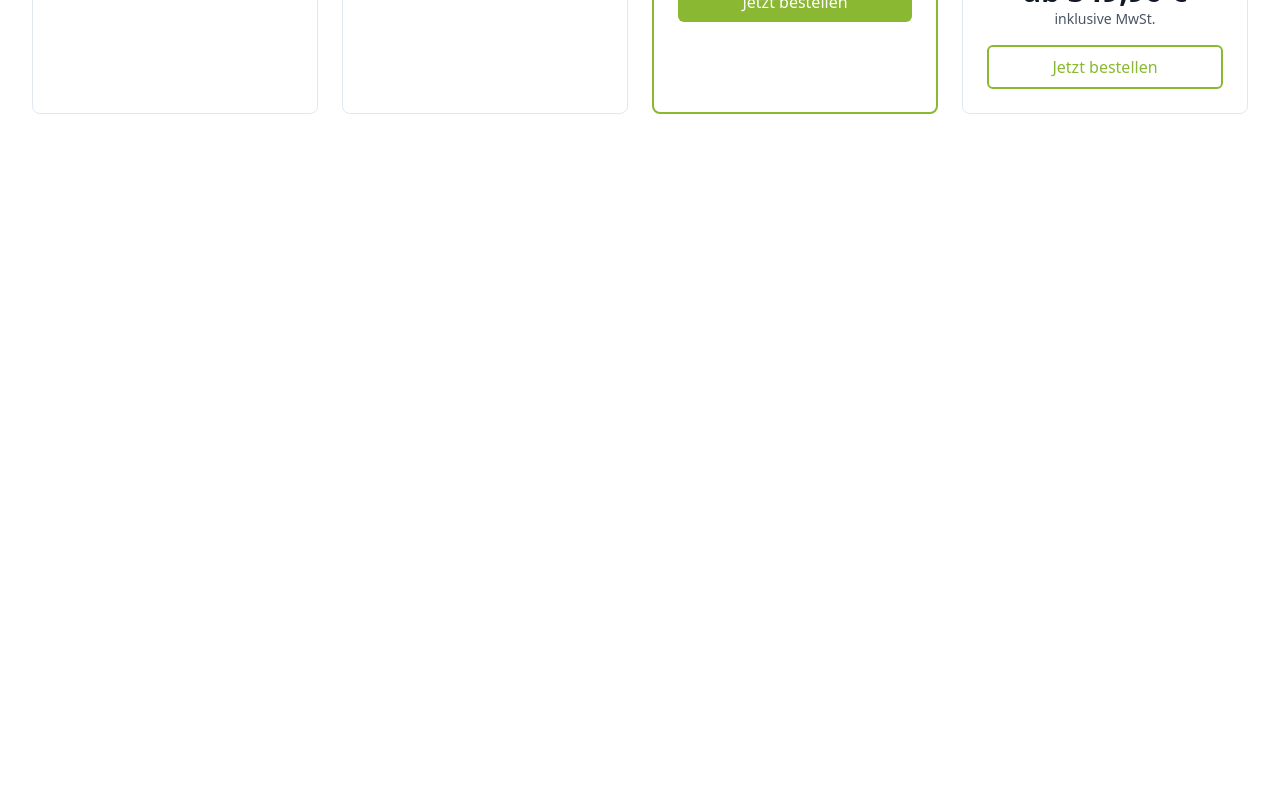
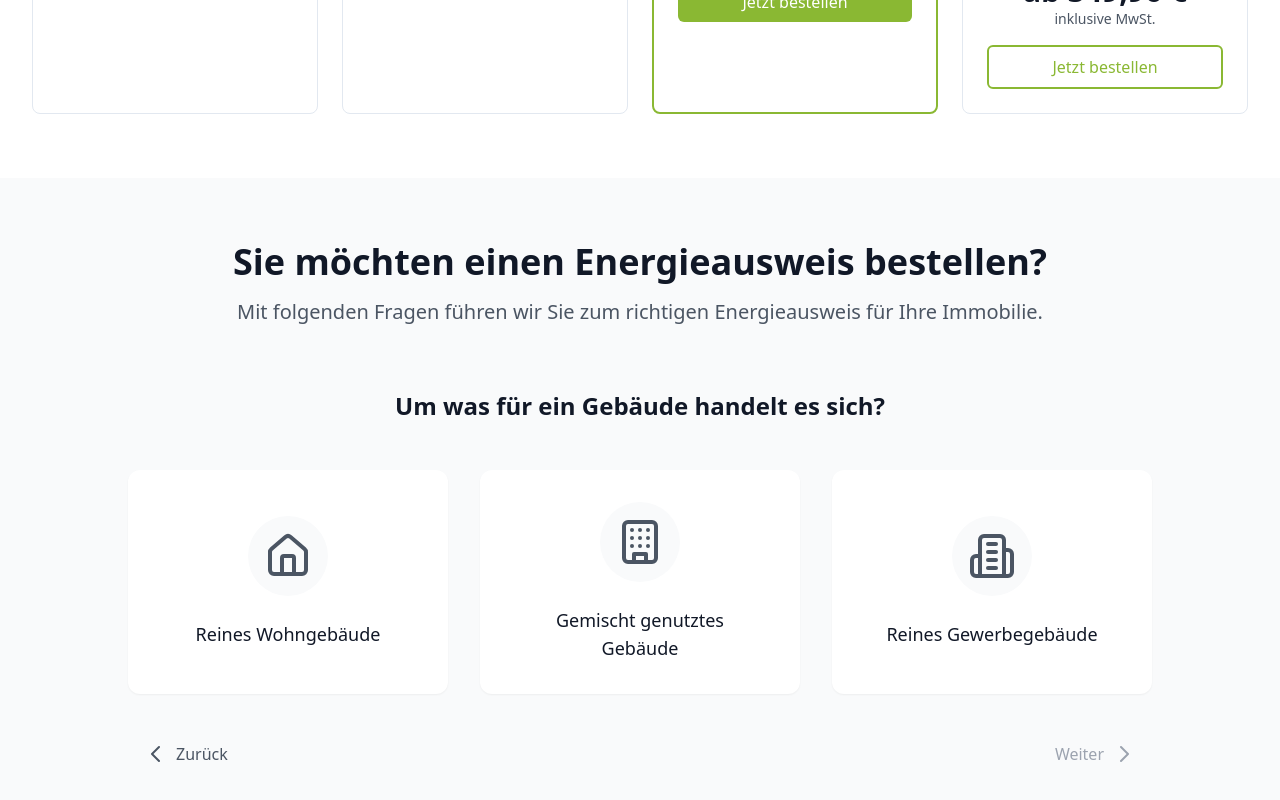
Before and after one commit to mldwr/recreate-hero-website, a React (Vite) app: page / in a window 1280 px wide. Shown: the part 2554-3354 px from the top of the page. Before the commit the page ends 2732 px from the top, so only its background shows below. Built offline with nearby package versions, Linux system fonts and the light colour scheme.

Commit message:
Add new section
Adds a new section to the website, as per the attached image.  The exact content and implementation details are not specified in this commit.

```diff
--- /dev/null
+++ b/src/components/BuildingTypeSection.tsx
@@ -0,0 +1,145 @@
+
+import { Building, Home, Building2 } from "lucide-react";
+import { useState } from "react";
+
+const BuildingTypeSection = () => {
+  const [selectedType, setSelectedType] = useState<string | null>(null);
+
+  const buildingTypes = [
+    {
+      id: "residential",
+      icon: Home,
+      title: "Reines Wohngebäude",
+    },
+    {
+      id: "mixed",
+      icon: Building,
+      title: "Gemischt genutztes\nGebäude",
+    },
+    {
+      id: "commercial",
+      icon: Building2,
+      title: "Reines Gewerbegebäude",
+    },
+  ];
+
+  return (
+    <section className="py-16 bg-gray-50">
+      <div className="max-w-7xl mx-auto px-4 sm:px-6 lg:px-8">
+        <div className="text-center space-y-4 mb-16">
+          <h2 className="text-4xl font-bold text-gray-900">
+            Sie möchten einen Energieausweis bestellen?
+          </h2>
+          <p className="text-xl text-gray-600">
+            Mit folgenden Fragen führen wir Sie zum richtigen Energieausweis für Ihre Immobilie.
+          </p>
+        </div>
+
+        <div className="text-center mb-12">
+          <h3 className="text-2xl font-semibold text-gray-900">
+            Um was für ein Gebäude handelt es sich?
+          </h3>
+        </div>
+
+        <div className="grid md:grid-cols-3 gap-8 max-w-5xl mx-auto">
+          {buildingTypes.map((type) => {
+            const Icon = type.icon;
+            return (
+              <button
+                key={type.id}
+                onClick={() => setSelectedType(type.id)}
+                className={`relative p-8 rounded-xl bg-white shadow-sm hover:shadow-md transition-all duration-300 ${
+                  selectedType === type.id
+                    ? "ring-2 ring-primary shadow-md transform scale-105"
+                    : "hover:scale-105"
+                }`}
+              >
+                <div className="flex flex-col items-center space-y-6">
+                  <div className="p-4 rounded-full bg-gray-50">
+                    <Icon
+                      className={`w-12 h-12 ${
+                        selectedType === type.id ? "text-primary" : "text-gray-600"
+                      }`}
+                    />
+                  </div>
+                  <h4 className="text-lg font-medium text-gray-900 whitespace-pre-line">
+                    {type.title}
+                  </h4>
+                </div>
+                {selectedType === type.id && (
+                  <div className="absolute -top-2 -right-2">
+                    <div className="bg-primary text-white rounded-full p-2">
+                      <svg
+                        className="w-4 h-4"
+                        fill="none"
+                        stroke="currentColor"
+                        viewBox="0 0 24 24"
+                        xmlns="http://www.w3.org/2000/svg"
+                      >
+                        <path
+                          strokeLinecap="round"
+                          strokeLinejoin="round"
+                          strokeWidth="2"
+                          d="M5 13l4 4L19 7"
+                        />
+                      </svg>
+                    </div>
+                  </div>
+                )}
+              </button>
+            );
+          })}
+        </div>
+
+        <div className="flex justify-between mt-12 max-w-5xl mx-auto px-4">
+          <button
+            className="flex items-center text-gray-600 hover:text-primary"
+            disabled
+          >
+            <svg
+              className="w-6 h-6 mr-2"
+              fill="none"
+              stroke="currentColor"
+              viewBox="0 0 24 24"
+              xmlns="http://www.w3.org/2000/svg"
+            >
+              <path
+                strokeLinecap="round"
+                strokeLinejoin="round"
+                strokeWidth="2"
+                d="M15 19l-7-7 7-7"
+              />
+            </svg>
+            Zurück
+          </button>
+          <button
+            className={`flex items-center ${
+              selectedType
+                ? "text-primary hover:text-primary-dark"
+                : "text-gray-400 cursor-not-allowed"
+            }`}
+            disabled={!selectedType}
+          >
+            Weiter
+            <svg
+              className="w-6 h-6 ml-2"
+              fill="none"
+              stroke="currentColor"
+              viewBox="0 0 24 24"
+              xmlns="http://www.w3.org/2000/svg"
+            >
+              <path
+                strokeLinecap="round"
+                strokeLinejoin="round"
+                strokeWidth="2"
+                d="M9 5l7 7-7 7"
+              />
+            </svg>
+          </button>
+        </div>
+      </div>
+    </section>
+  );
+};
+
+export default BuildingTypeSection;
--- a/src/pages/Index.tsx
+++ b/src/pages/Index.tsx
@@ -3,6 +3,7 @@ import Navbar from "../components/Navbar";
 import Hero from "../components/Hero";
 import ProcessSection from "../components/ProcessSection";
 import PricingSection from "../components/PricingSection";
+import BuildingTypeSection from "../components/BuildingTypeSection";
 
 const Index = () => {
   return (
@@ -11,6 +12,7 @@ const Index = () => {
       <Hero />
       <ProcessSection />
       <PricingSection />
+      <BuildingTypeSection />
     </div>
   );
 };
```
